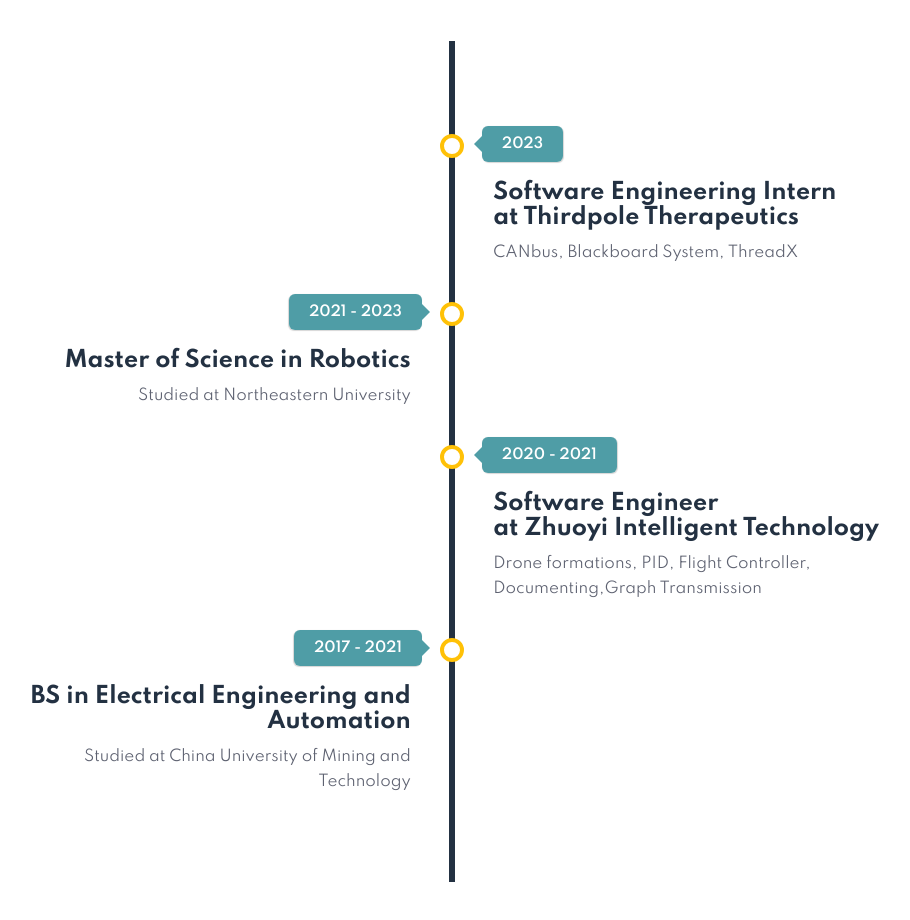
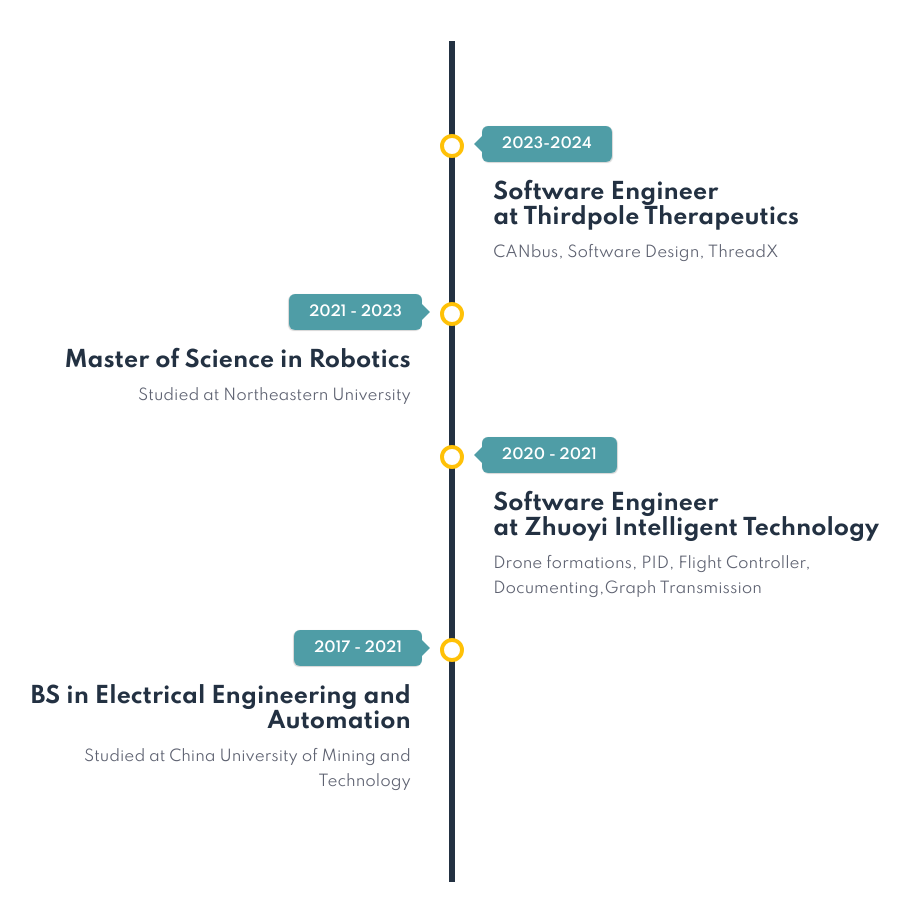
Before and after one commit to LPKPK/lpkpk.github.io, a plain HTML site: page about.html in a window 1280 px wide. Shown: the part 2500-3420 px from the top of the page, without its empty margins (188-1098 px from the left). Drawn offline with Linux system fonts and the light colour scheme.

Commit message:
update time line

```diff
--- a/about.html
+++ b/about.html
@@ -257,12 +257,12 @@
 						<li>
 							<div class="direction-r">
 								<div class="flag-wrapper">
-									<span class="flag">2023</span>
-									<span class="time-wrapper"><span class="time">2023</span></span>
+									<span class="flag">2023-2024</span>
+									<span class="time-wrapper"><span class="time">2023-2024</span></span>
 								</div>
 								<div class="desc">
-										<span class="title">Software Engineering Intern <br>at Thirdpole Therapeutics</span>
-										CANbus, Blackboard System, ThreadX</div>
+										<span class="title">Software Engineer<br>at Thirdpole Therapeutics</span>
+										CANbus, Software Design, ThreadX</div>
 							</div>
 						</li>
 
```
